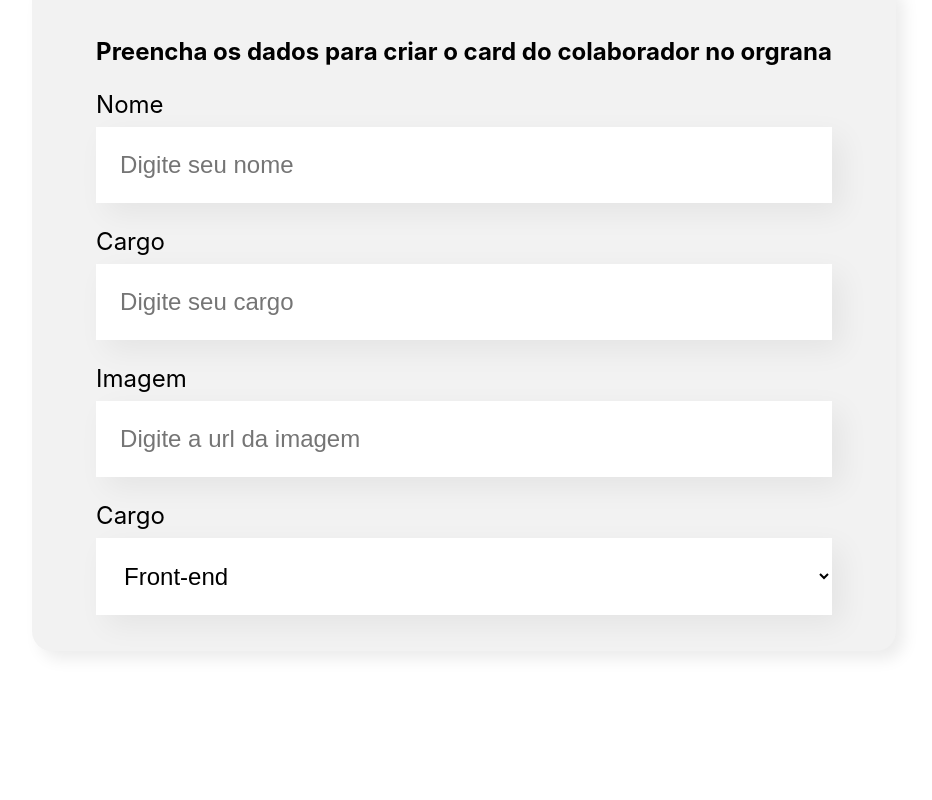
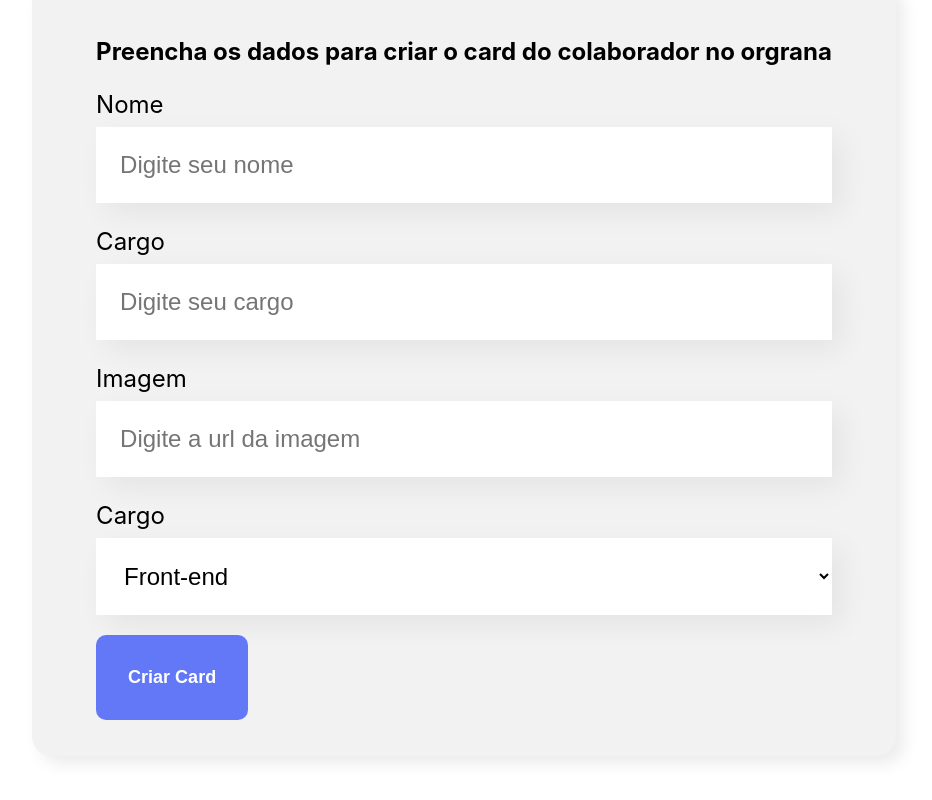
Before and after one commit to guilhermealarcao/organo, a React (Create React App) app: page / in a window 1280 px wide. Shown: the part 597-1397 px from the top of the page, without its empty margins (176-1108 px from the left). Before the commit the page ends 1328 px from the top, so only its background shows below. Built offline with nearby package versions, Linux system fonts and the light colour scheme.

Commit message:
aula 2.4

```diff
--- /dev/null
+++ b/src/componentes/Botao/Botao.css
@@ -0,0 +1,11 @@
+.botao{
+    background-color: #6278f7;
+    border-radius: 10px;
+    font-weight: 700;
+    font-size: 18px;
+    padding: 32px;
+    border: none;
+    cursor: pointer;
+    color: #fff;
+    margin-top: 20px;
+}
--- /dev/null
+++ b/src/componentes/Botao/index.js
@@ -0,0 +1,9 @@
+import "./Botao.css";
+
+const Botao = (props) => {
+    return (
+        <button className="botao">{props.children}</button>
+    )
+}
+
+export default Botao;
--- a/src/componentes/Formulario/index.js
+++ b/src/componentes/Formulario/index.js
@@ -1,5 +1,6 @@
 import CampoTexto from "../CampoTexto";
 import ListSuspensa from "../ListaSuspensa";
+import Botao from "../Botao";
 import './Formulario.css';
 
 
@@ -19,6 +20,7 @@
                 <CampoTexto label="Cargo" placeholder="Digite seu cargo" />
                 <CampoTexto label="Imagem" placeholder="Digite a url da imagem" />
                 <ListSuspensa label="Cargo" itens={list} />
+                <Botao>Criar Card</Botao>
             </form >
         </section >
     )
```
